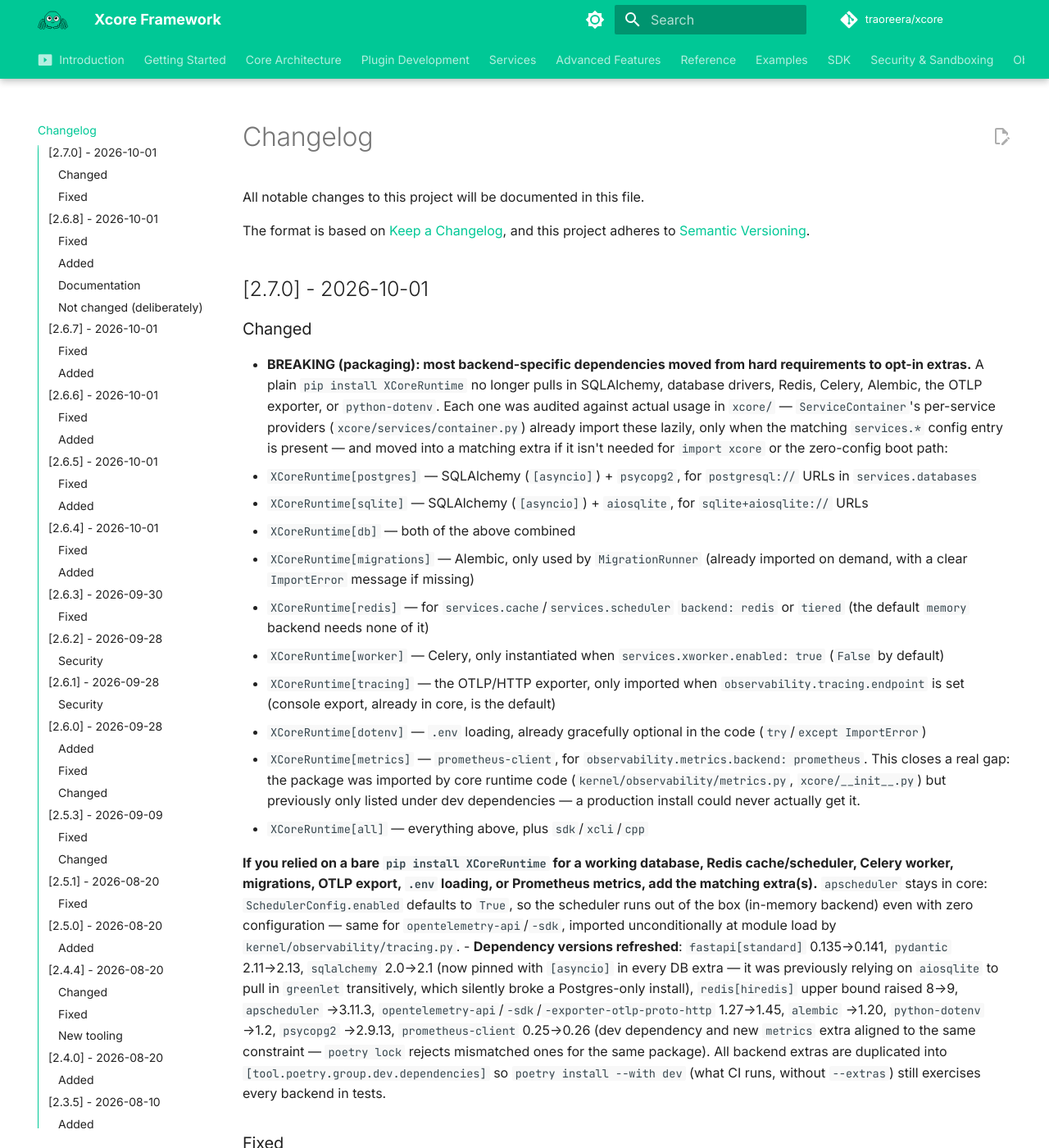
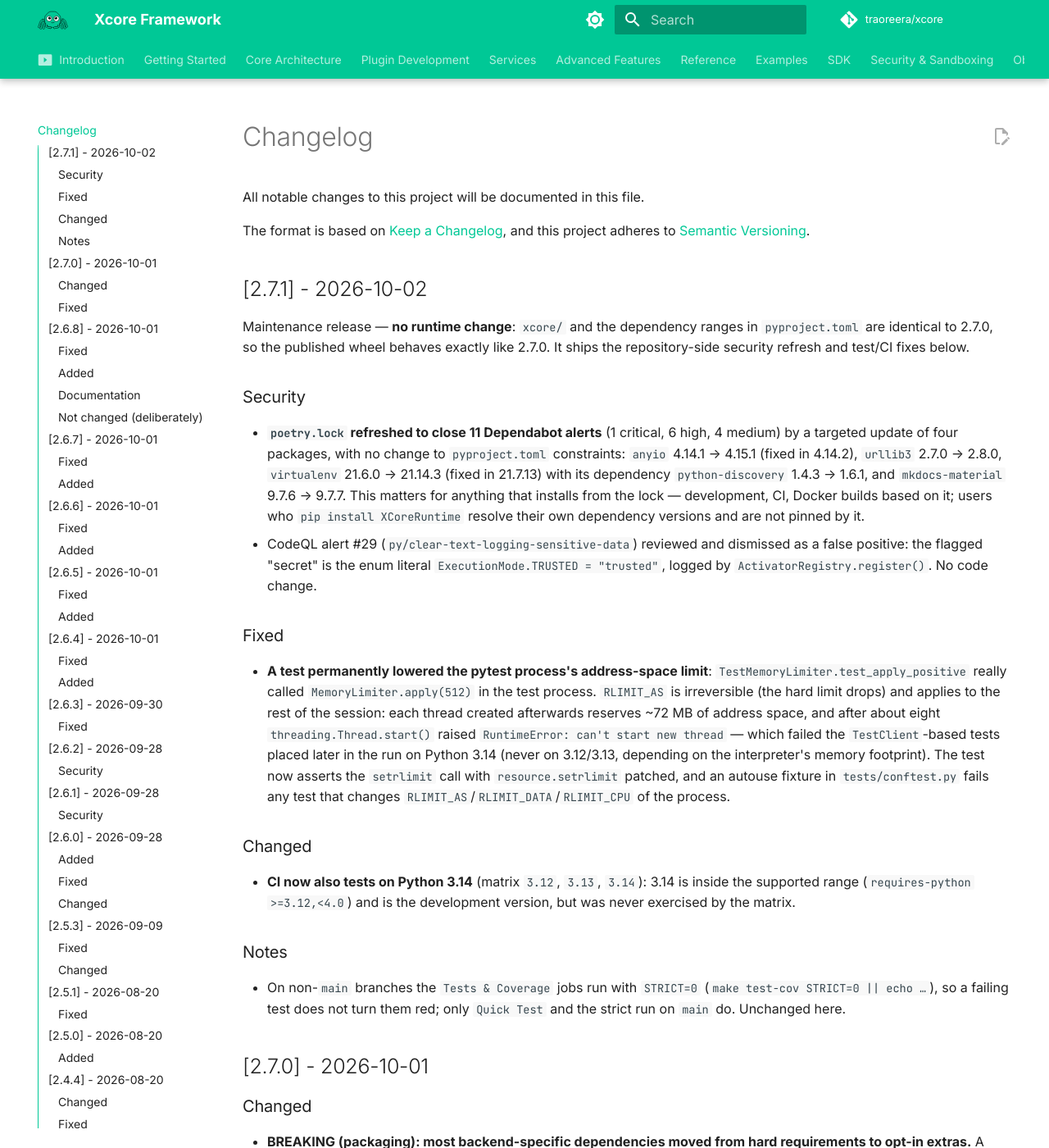
Before and after one commit to traoreera/xcore, an MkDocs documentation site: the page built from doc/changelog.md, in a window 1280 px wide and 1400 px high. Shown: the whole window at 82% size. Built offline with MkDocs 1.6.1 and Material for MkDocs 9.7.7, drawn with Linux system fonts in a browser that asks for light colours; comment, search, counter and statistics services are not loaded.

Commit message:
chore(release): v2.7.1 — correctifs de sécurité du lock, CI 3.14, test corrigé
Release de maintenance, sans changement runtime : xcore/ et les bornes de
dépendances de pyproject.toml sont identiques à la 2.7.0.

- lock : 11 alertes Dependabot fermées (anyio, urllib3, virtualenv,
  mkdocs-material) — #286
- alerte CodeQL #29 rejetée comme faux positif (littéral d'énumération
  ExecutionMode.TRUSTED journalisé), sans changement de code
- test : plus de RLIMIT_AS posé sur le process pytest (can't start new thread en
  3.14) + garde-fou dans conftest — #288
- CI : matrice 3.12 / 3.13 / 3.14 — #288

```diff
--- a/doc/changelog.md
+++ b/doc/changelog.md
@@ -4,6 +4,23 @@ All notable changes to this project will be documented in this file.
 
 The format is based on [Keep a Changelog](https://keepachangelog.com/en/1.1.0/),
 and this project adheres to [Semantic Versioning](https://semver.org/spec/v2.0.0.html).
+
+## [2.7.1] - 2026-10-02
+
+Maintenance release — **no runtime change**: `xcore/` and the dependency ranges in `pyproject.toml` are identical to 2.7.0, so the published wheel behaves exactly like 2.7.0. It ships the repository-side security refresh and test/CI fixes below.
+
+### Security
+- **`poetry.lock` refreshed to close 11 Dependabot alerts** (1 critical, 6 high, 4 medium) by a targeted update of four packages, with no change to `pyproject.toml` constraints: `anyio` 4.14.1 → 4.15.1 (fixed in 4.14.2), `urllib3` 2.7.0 → 2.8.0, `virtualenv` 21.6.0 → 21.14.3 (fixed in 21.7.13) with its dependency `python-discovery` 1.4.3 → 1.6.1, and `mkdocs-material` 9.7.6 → 9.7.7. This matters for anything that installs from the lock — development, CI, Docker builds based on it; users who `pip install XCoreRuntime` resolve their own dependency versions and are not pinned by it.
+- CodeQL alert #29 (`py/clear-text-logging-sensitive-data`) reviewed and dismissed as a false positive: the flagged "secret" is the enum literal `ExecutionMode.TRUSTED = "trusted"`, logged by `ActivatorRegistry.register()`. No code change.
+
+### Fixed
+- **A test permanently lowered the pytest process's address-space limit**: `TestMemoryLimiter.test_apply_positive` really called `MemoryLimiter.apply(512)` in the test process. `RLIMIT_AS` is irreversible (the hard limit drops) and applies to the rest of the session: each thread created afterwards reserves ~72 MB of address space, and after about eight `threading.Thread.start()` raised `RuntimeError: can't start new thread` — which failed the `TestClient`-based tests placed later in the run on Python 3.14 (never on 3.12/3.13, depending on the interpreter's memory footprint). The test now asserts the `setrlimit` call with `resource.setrlimit` patched, and an autouse fixture in `tests/conftest.py` fails any test that changes `RLIMIT_AS`/`RLIMIT_DATA`/`RLIMIT_CPU` of the process.
+
+### Changed
+- **CI now also tests on Python 3.14** (matrix `3.12`, `3.13`, `3.14`): 3.14 is inside the supported range (`requires-python >=3.12,<4.0`) and is the development version, but was never exercised by the matrix.
+
+### Notes
+- On non-`main` branches the `Tests & Coverage` jobs run with `STRICT=0` (`make test-cov STRICT=0 || echo …`), so a failing test does not turn them red; only `Quick Test` and the strict run on `main` do. Unchanged here.
 
 ## [2.7.0] - 2026-10-01
 
--- a/pyproject.toml
+++ b/pyproject.toml
@@ -1,6 +1,6 @@
 [project]
 name = "XCoreRuntime"
-version = "2.7.0"
+version = "2.7.1"
 description = "Plugin-first orchestration framework built on FastAPI"
 authors = [
     { name = "Eliezer Traore", email = "68350805+traoreera@users.noreply.github.com" },
--- a/xcore/__version__.py
+++ b/xcore/__version__.py
@@ -1,4 +1,4 @@
-__version__ = "2.7.0"
-__version_info__ = (2, 7, 0)
+__version__ = "2.7.1"
+__version_info__ = (2, 7, 1)
 __author__ = "xcore contributors"
 __license__ = "MIT"
```
Also changed, not shown: CHANGELOG.md (+17 -0 lines), CLAUDE.md (+1 -1 lines).
